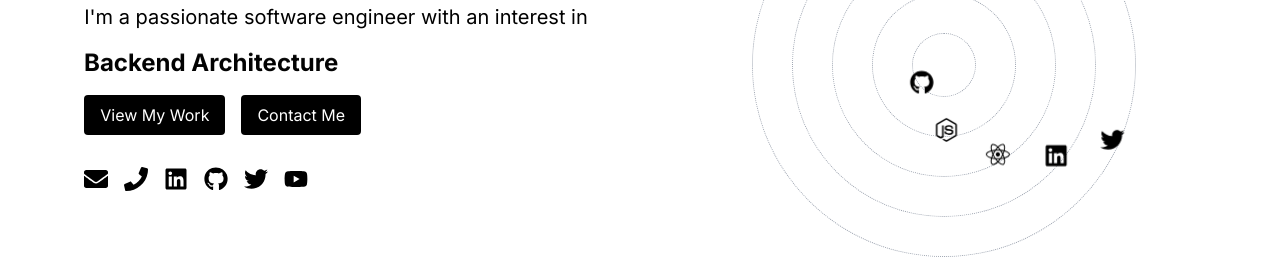
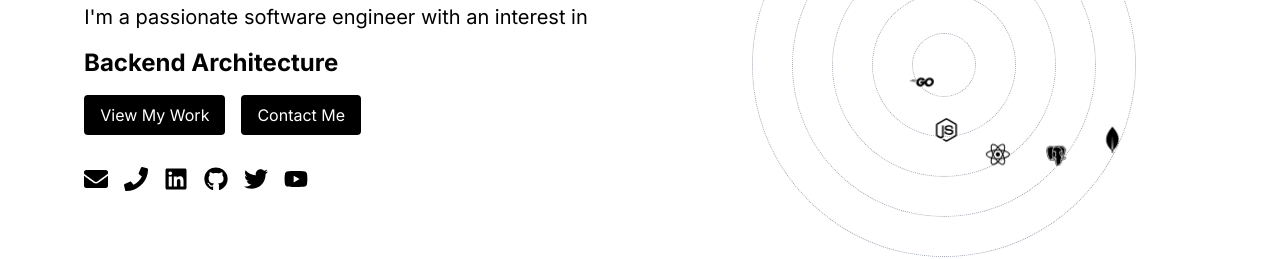
Before and after one commit to sagars01/sagar_codes_portfolio, a Next.js app: page / in a window 1280 px wide. Shown: the part 335-594 px from the top of the page. Built offline with nearby package versions, Linux system fonts and the light colour scheme.

Commit message:
Icons update

```diff
--- a/src/app/components/LandingV2/OrbitingIcons.js
+++ b/src/app/components/LandingV2/OrbitingIcons.js
@@ -2,15 +2,18 @@
 
 import React from 'react';
 import { motion } from 'framer-motion';
-import { FaGithub, FaReact, FaNodeJs, FaLinkedin, FaTwitter } from 'react-icons/fa';
+import { FaReact, FaNodeJs, FaLinkedin, FaTwitter } from 'react-icons/fa';
+import { FaGolang } from "react-icons/fa6";
+import { BiLogoPostgresql, BiLogoMongodb } from "react-icons/bi";
+
 
 const OrbitingIcons = () => {
     const icons = [
-        { id: 1, icon: <FaGithub size={24} />, duration: 10 },
+        { id: 1, icon: <FaGolang size={24} />, duration: 10 },
         { id: 2, icon: <FaNodeJs size={24} />, duration: 12 },
         { id: 3, icon: <FaReact size={24} />, duration: 14 },
-        { id: 4, icon: <FaLinkedin size={24} />, duration: 16 },
-        { id: 5, icon: <FaTwitter size={24} />, duration: 18 }
+        { id: 4, icon: <BiLogoPostgresql size={24} />, duration: 16 },
+        { id: 5, icon: <BiLogoMongodb size={36} />, duration: 18 }
     ];
 
     return (
```
